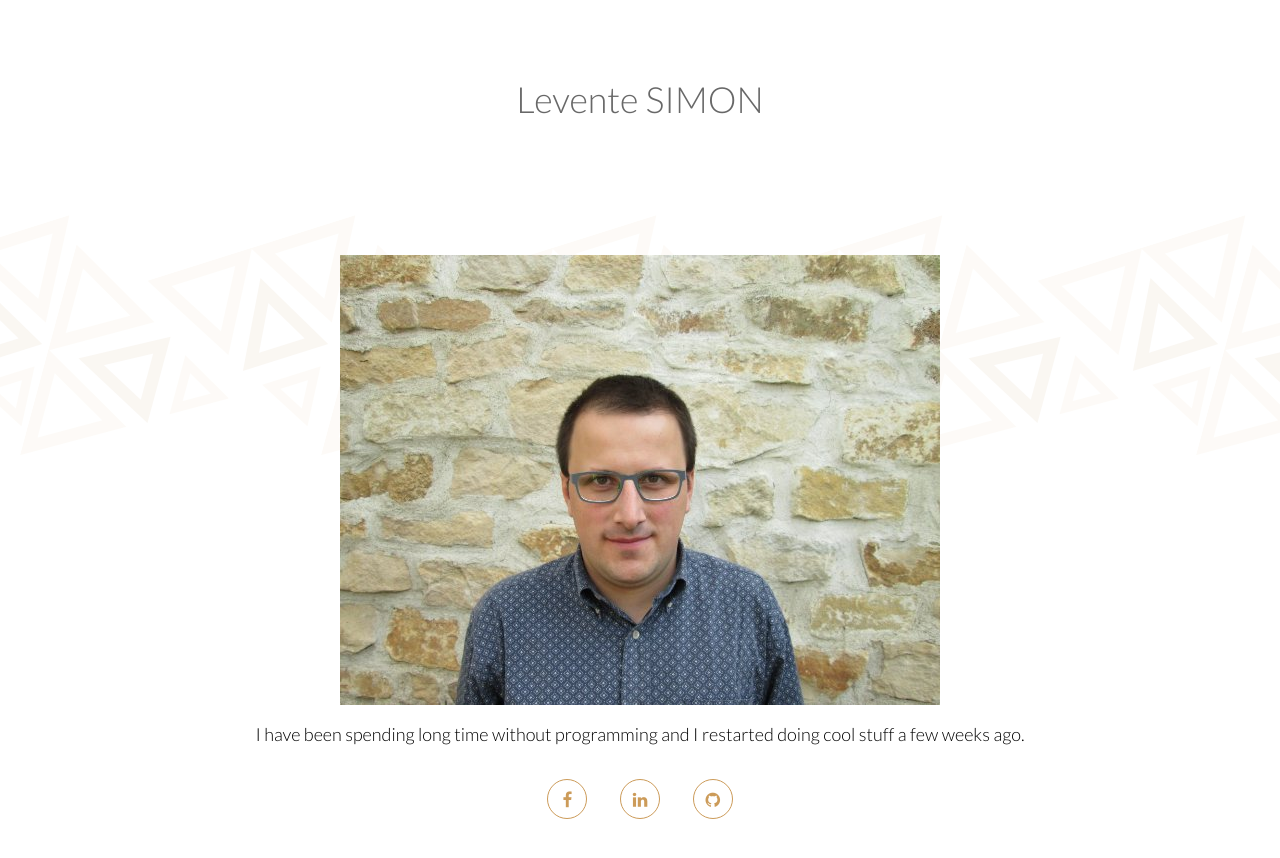
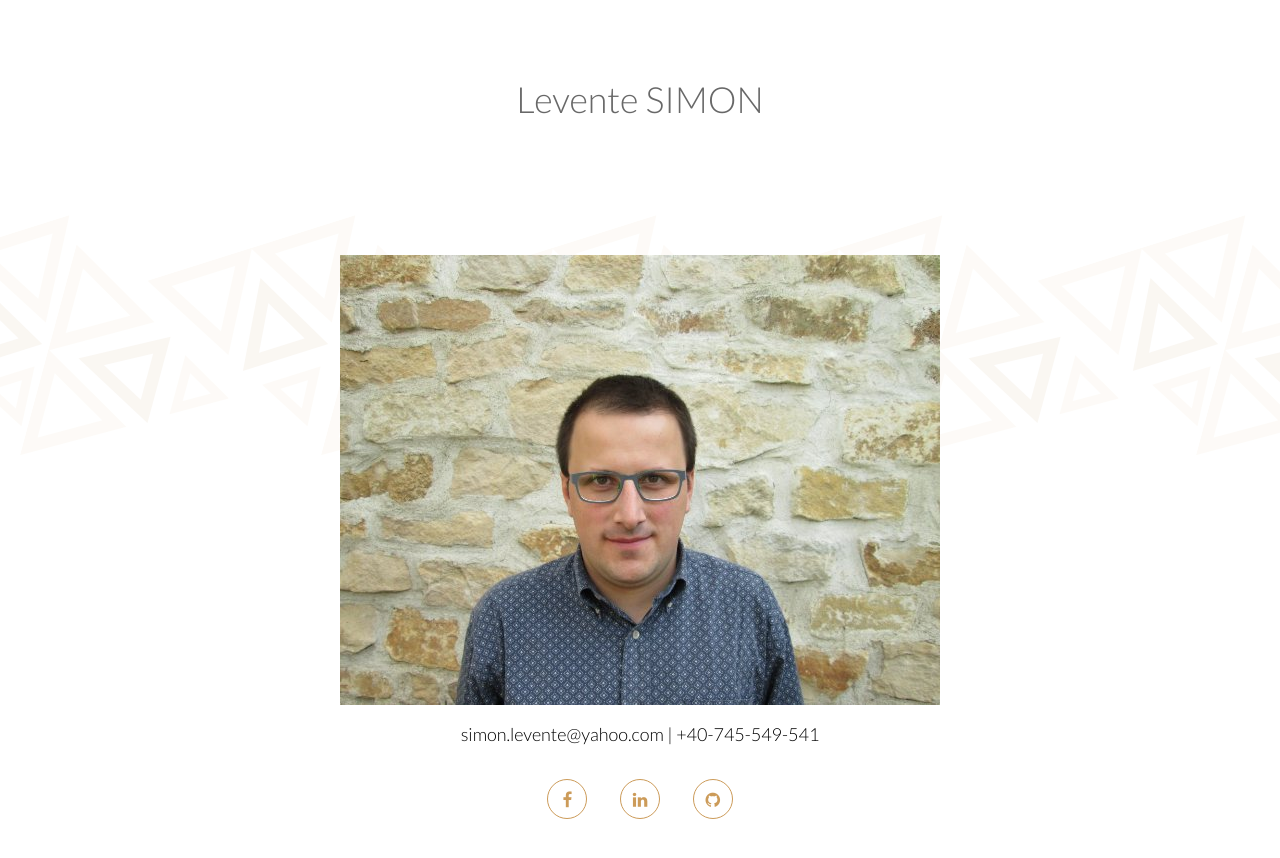
Before and after one commit to simonlevente/simonlevente.github.io, a plain HTML site: page index.html in a window 1280 px wide. Drawn offline with Linux system fonts and the light colour scheme.

Commit message:
Update index.html

```diff
--- a/index.html
+++ b/index.html
@@ -34,7 +34,7 @@
 
                         <img src="images/profil.jpg">
 
-                        <h3>I have been spending long time without programming and I restarted doing cool stuff a few weeks ago.</h3>
+                        <h3>simon.levente@yahoo.com | +40-745-549-541</h3>
                         <div class="social-link">
                             <span><a href="https://www.facebook.com/simon.levente"><i class="fa fa-facebook"></i></a></span>
                             <span><a href="https://www.linkedin.com/in/lesimon"><i class="fa fa-linkedin"></i></a></span>
```
